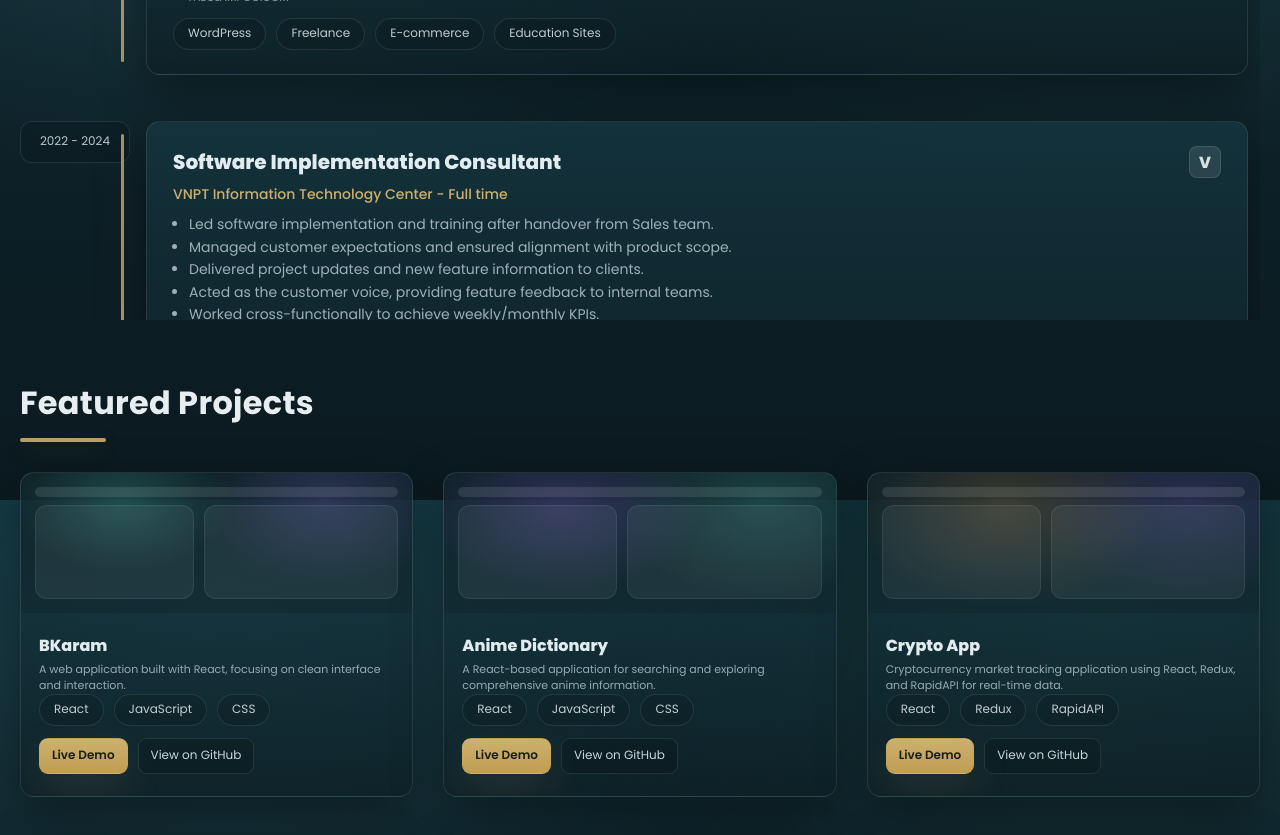
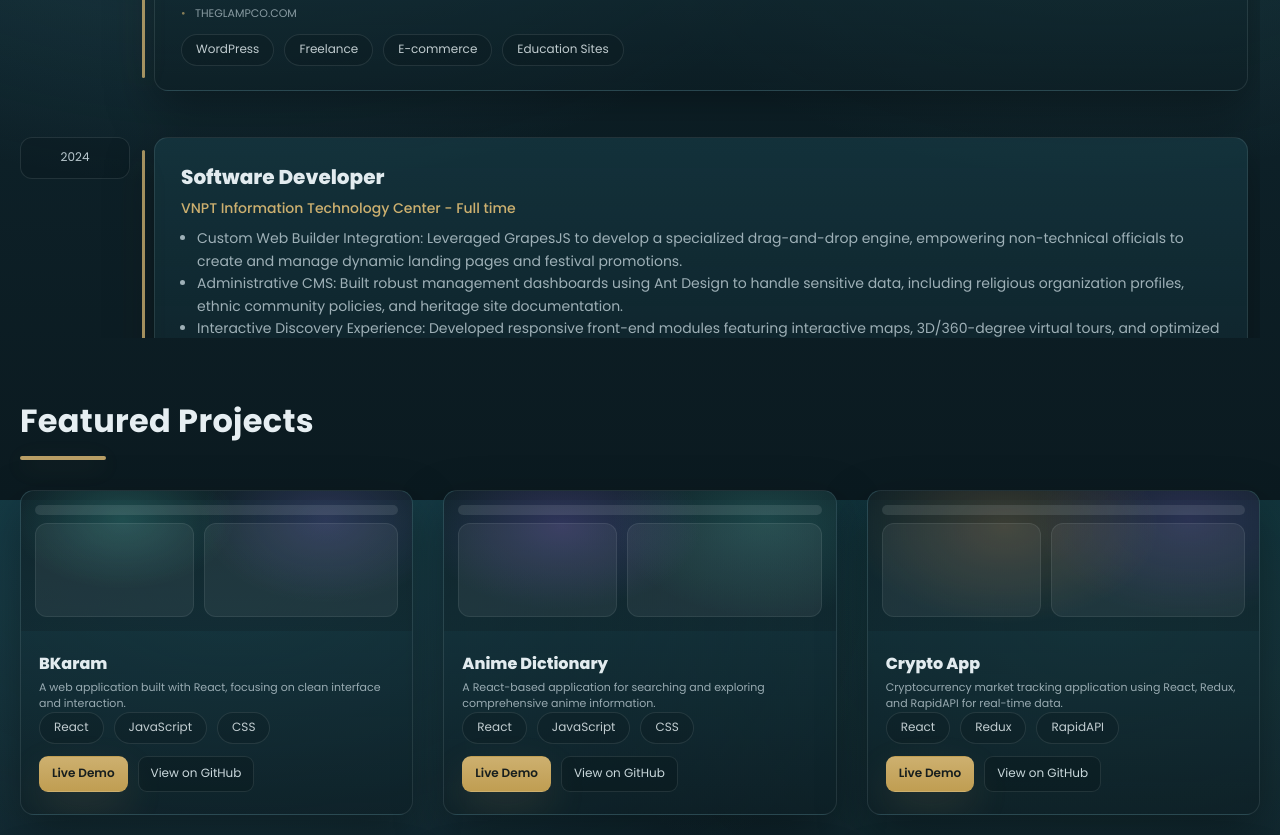
Before and after one commit to lenhanhoang98/portfolio, a React (Vite) app: page / in a window 1280 px wide. Shown: the part 1900-2735 px from the top of the page. Built offline with nearby package versions, Linux system fonts and the light colour scheme.

Commit message:
Update social links, fix UI for Experience section and CV download

```diff
--- a/src/App.jsx
+++ b/src/App.jsx
@@ -27,6 +27,7 @@ import { content } from './content'
 import profileUrl from './assets/profile.png'
 import heroLinesUrl from './assets/hero-lines.svg'
 import './index.css'
+import cvUrl from './assets/CV_HoangLeNhan.pdf'
 
 const ICONS = {
   react: FaReact,
@@ -133,13 +134,13 @@ function ContactBubble() {
             transition={{ type: 'spring', stiffness: 350, damping: 25 }}
           >
             <a href={'tel:' + content.contact.info.phone.replace(/[^0-9+]/g, '')} className="bubbleItem bubbleItem--phone" aria-label="Phone">
-               <span className="bubbleItem__txt">{content.contact.info.phone}</span> <div className="bubbleItem__icon"><FaPhone /></div>
+              <span className="bubbleItem__txt">{content.contact.info.phone}</span> <div className="bubbleItem__icon"><FaPhone /></div>
             </a>
             <a href={'mailto:' + content.contact.info.email} className="bubbleItem bubbleItem--email" aria-label="Email">
-               <span className="bubbleItem__txt">{content.contact.info.email}</span> <div className="bubbleItem__icon"><FaEnvelope /></div>
+              <span className="bubbleItem__txt">{content.contact.info.email}</span> <div className="bubbleItem__icon"><FaEnvelope /></div>
             </a>
-            <a href={content.contact.info.social.includes('in') ? 'https://linkedin.com/in/lenhanhoang98' : '#'} target="_blank" rel="noreferrer" className="bubbleItem bubbleItem--linkedin" aria-label="LinkedIn">
-               <span className="bubbleItem__txt">LinkedIn</span> <div className="bubbleItem__icon"><FaLinkedinIn /></div>
+            <a href={content.contact.info.links.linkedin} target="_blank" rel="noreferrer" className="bubbleItem bubbleItem--linkedin" aria-label="LinkedIn">
+              <span className="bubbleItem__txt">LinkedIn</span> <div className="bubbleItem__icon"><FaLinkedinIn /></div>
             </a>
           </motion.div>
         )}
@@ -231,18 +232,18 @@ export default function App() {
               </div>
               <div className="hero__role">{content.hero.role}</div>
               <p className="hero__summary">{content.hero.summary}</p>
-              <button className="btn btn--gold" type="button">
+              <a href={cvUrl} download="CV_HoangLeNhan.pdf" className="btn btn--gold">
                 <FaDownload />
                 {content.hero.cta}
-              </button>
+              </a>
               <div className="hero__social">
-                <a className="socialBtn" href="#" aria-label="GitHub">
+                <a className="socialBtn" href={content.contact.info.links.github} target="_blank" rel="noreferrer" aria-label="GitHub">
                   <FaGithub />
                 </a>
-                <a className="socialBtn" href="#" aria-label="LinkedIn">
+                <a className="socialBtn" href={content.contact.info.links.linkedin} target="_blank" rel="noreferrer" aria-label="LinkedIn">
                   <FaLinkedinIn />
                 </a>
-                <a className="socialBtn" href="#" aria-label="Email">
+                <a className="socialBtn" href={'mailto:' + content.contact.info.email} aria-label="Email">
                   <FaEnvelope />
                 </a>
               </div>
@@ -317,11 +318,6 @@ export default function App() {
                 <div className="experienceCard">
                   <div className="experienceCard__top">
                     <div className="experienceCard__role">{exp.role}</div>
-                    <div className="experienceCard__right">
-                      <div className="experienceCard__logo" aria-hidden="true">
-                        <span>{exp.company.charAt(0)}</span>
-                      </div>
-                    </div>
                   </div>
 
                   <div className="experienceCard__company">{exp.company}</div>
--- a/src/content.js
+++ b/src/content.js
@@ -7,13 +7,12 @@ export const content = {
   hero: {
     intro: "I'M",
     name: 'NHAN HOANG',
-    role: 'Front-end Developer',
     summary:
       'Front-end Developer.',
     cta: 'Download CV',
   },
   about:
-    "With over 2 years of proven experience, I'm passionate about building robust and user-centric web applications. Currently focused on (specific area).",
+    "A results-driven Front-end Developer with a solid foundation in Software Implementation Consulting and Full-stack Development. I specialize in building high-performance web applications using ReactJS/Next.js, with a proven track record of delivering complex digital portals for government and international clients. My unique background at VNPT allows me to bridge the gap between technical implementation and user-centric design, ensuring every product is not only functional but also highly scalable. I am passionate about creating seamless UI/UX and dedicated to driving digital transformation through innovative web solutions.",
   skills: [
     {
       key: 'react',
@@ -105,6 +104,22 @@ export const content = {
       tags: ['WordPress', 'Freelance', 'E-commerce', 'Education Sites'],
     },
     {
+      range: '2024',
+      role: 'Software Developer',
+      company: 'VNPT Information Technology Center - Full time',
+      bullets: [
+        'Custom Web Builder Integration: Leveraged GrapesJS to develop a specialized drag-and-drop engine, empowering non-technical officials to create and manage dynamic landing pages and festival promotions.',
+        'Administrative CMS: Built robust management dashboards using Ant Design to handle sensitive data, including religious organization profiles, ethnic community policies, and heritage site documentation.',
+        'Interactive Discovery Experience: Developed responsive front-end modules featuring interactive maps, 3D/360-degree virtual tours, and optimized multimedia galleries to enhance user exploration.',
+        'Performance & Accessibility: Ensured strict compliance with government standards for accessibility (WCAG) and optimized performance for high-traffic public access.',
+      ],
+      keyProjects: [
+        'Ho Chi Minh City Department of Ethnic Minorities and Religions Portal',
+        'Ho Chi Minh City Department of Tourism Portal',
+      ],
+      tags: ['Front-end Developer', 'React', 'Ant Design'],
+    },
+    {
       range: '2022 - 2024',
       role: 'Software Implementation Consultant',
       company: 'VNPT Information Technology Center - Full time',
@@ -123,7 +138,7 @@ export const content = {
         'Social Security application – ASXH (2023-2024)',
         'Intelligent Operations Center (IOC) – Binh Chanh District (2022-2023)',
       ],
-      tags: ['Software Implementation', 'Customer Success', 'ERP', 'VNPT'],
+      tags: ['Software Implementation', 'Customer Success', 'ERP'],
     },
 
   ],
@@ -192,6 +207,10 @@ export const content = {
       phone: '(+84) 382960160',
       location: 'District 5, Ho Chi Minh City, Viet Nam',
       social: ['gh', 'in', 'mail'],
+      links: {
+        github: 'https://github.com/lenhanhoang98',
+        linkedin: 'https://www.linkedin.com/in/nhanhoang98/',
+      }
     },
     actions: {
       copy: 'Click-to-copy',
--- a/src/index.css
+++ b/src/index.css
@@ -14,7 +14,8 @@
   --radius: 14px;
   --radius-sm: 10px;
   --container: 1240px;
-  --header-height: 74px; /* 14px padding * 2 + ~46px text = ~74px */
+  --header-height: 74px;
+  /* 14px padding * 2 + ~46px text = ~74px */
 
   font-family: Poppins, system-ui, -apple-system, Segoe UI, Roboto, Arial, sans-serif;
   text-rendering: geometricPrecision;
@@ -29,14 +30,17 @@
 html {
   scroll-snap-type: y mandatory;
   scroll-behavior: smooth;
-  scroll-padding-top: var(--header-height); /* Matches header height for scroll snapping */
+  scroll-padding-top: var(--header-height);
+  /* Matches header height for scroll snapping */
 }
 
 html,
 body {
   height: 100%;
-  scrollbar-width: none; /* Hide scrollbar for Firefox */
-  -ms-overflow-style: none; /* Hide scrollbar for IE/Edge */
+  scrollbar-width: none;
+  /* Hide scrollbar for Firefox */
+  -ms-overflow-style: none;
+  /* Hide scrollbar for IE/Edge */
 }
 
 /* Hide scrollbar for Chrome, Safari and Opera */
@@ -268,12 +272,14 @@ textarea {
   height: 100%;
   object-fit: cover;
   opacity: 1;
-  transform: scale(1.05); /* Just a slight scale for framing */
+  transform: scale(1.05);
+  /* Just a slight scale for framing */
 }
 
 /* Main sections */
 .main {
-  padding: 0; /* Removed padding to let snap-sections handle it */
+  padding: 0;
+  /* Removed padding to let snap-sections handle it */
 }
 
 .snap-section {
@@ -321,7 +327,7 @@ textarea {
 
 .sectionText {
   margin: 0;
-  max-width: 700px;
+  /*max-width: 700px;*/
   color: rgba(235, 249, 255, 0.68);
   line-height: 1.75;
   font-size: 16px;
@@ -411,41 +417,53 @@ textarea {
 .skillCard--react .skillCard__icon svg {
   color: #4ad6ff;
 }
+
 .skillCard--htmlcss .skillCard__icon svg {
   color: #ff8a6a;
 }
+
 .htmlCssIcon {
   display: inline-flex;
   gap: 10px;
   align-items: center;
 }
+
 .htmlCssIcon__html {
   color: #ff7b58;
 }
+
 .htmlCssIcon__css {
   color: #4db2ff;
 }
+
 .skillCard--javascript .skillCard__icon svg {
   color: #ffd057;
 }
+
 .skillCard--typescript .skillCard__icon svg {
   color: #56a7ff;
 }
+
 .skillCard--redux .skillCard__icon svg {
   color: #a980ff;
 }
+
 .skillCard--git .skillCard__icon svg {
   color: #ff7a5f;
 }
+
 .skillCard--mongodb .skillCard__icon svg {
   color: #6fe08e;
 }
+
 .skillCard--mysql .skillCard__icon svg {
   color: #88d2ff;
 }
+
 .skillCard--docker .skillCard__icon svg {
   color: #74d3ff;
 }
+
 .skillCard--aws .skillCard__icon svg {
   color: #ffcf6d;
 }
@@ -455,7 +473,7 @@ textarea {
   margin-top: 14px;
   display: grid;
   grid-template-columns: 110px 1fr;
-  gap: 16px;
+  gap: 24px;
   align-items: start;
 }
 
@@ -482,7 +500,7 @@ textarea {
 .experienceCard::before {
   content: '';
   position: absolute;
-  left: -26px;
+  left: -13.5px;
   top: 12px;
   bottom: 12px;
   width: 3px;
@@ -504,35 +522,6 @@ textarea {
   font-size: 20px;
 }
 
-.experienceCard__right {
-  display: flex;
-  align-items: center;
-  gap: 10px;
-}
-
-.experienceCard__logo {
-  width: 32px;
-  height: 32px;
-  border-radius: 8px;
-  display: grid;
-  place-items: center;
-  background: rgba(244, 252, 255, 0.10);
-  border: 1px solid rgba(235, 249, 255, 0.12);
-  font-weight: 900;
-  color: rgba(244, 252, 255, 0.85);
-}
-
-.experienceCard__plus {
-  width: 28px;
-  height: 28px;
-  border-radius: 8px;
-  display: grid;
-  place-items: center;
-  border: 1px solid rgba(235, 249, 255, 0.12);
-  background: rgba(10, 21, 26, 0.24);
-  opacity: 0.85;
-}
-
 .experienceList {
   display: flex;
   flex-direction: column;
@@ -541,7 +530,8 @@ textarea {
   max-height: calc(100vh - var(--header-height) - 160px);
   overflow-y: auto;
   padding-right: 12px;
-  padding-bottom: 20px; /* Small safe area, no need for massive padding anymore */
+  padding-bottom: 20px;
+  /* Small safe area, no need for massive padding anymore */
   /* Thin custom scrollbar */
   scrollbar-width: thin;
   scrollbar-color: rgba(215, 183, 115, 0.3) transparent;
@@ -566,7 +556,8 @@ textarea {
 }
 
 .experienceWrap {
-  margin-bottom: 0 !important; /* Overriding manual margin from App.jsx if any */
+  margin-bottom: 0 !important;
+  /* Overriding manual margin from App.jsx if any */
 }
 
 .experienceCard__company {
@@ -632,7 +623,8 @@ textarea {
   margin-top: 16px;
   display: grid;
   grid-template-columns: repeat(3, 1fr);
-  gap: 40px 30px; /* Increased row gap specifically to 40px */
+  gap: 40px 30px;
+  /* Increased row gap specifically to 40px */
 }
 
 .projectCard {
@@ -898,6 +890,7 @@ textarea {
   padding-top: 16px;
   border-top: 1px solid rgba(235, 249, 255, 0.06);
 }
+
 .projectCard__galleryLabel {
   font-size: 10px;
   letter-spacing: 0.05em;
@@ -905,11 +898,13 @@ textarea {
   color: rgba(235, 249, 255, 0.4);
   margin-bottom: 10px;
 }
+
 .projectCard__galleryGrid {
   display: flex;
   flex-wrap: wrap;
   gap: 8px;
 }
+
 .projectCard__galleryItem {
   font-size: 11px;
   color: rgba(215, 183, 115, 0.9);
@@ -920,6 +915,7 @@ textarea {
   background: rgba(215, 183, 115, 0.05);
   transition: all 0.25s ease;
 }
+
 .projectCard__galleryItem:hover {
   background: rgba(215, 183, 115, 0.15);
   border-color: rgba(215, 183, 115, 0.6);
@@ -1026,18 +1022,23 @@ textarea {
   .skillsGrid {
     grid-template-columns: repeat(3, 1fr);
   }
+
   .projectsGrid {
     grid-template-columns: 1fr;
   }
+
   .certGrid {
     grid-template-columns: 1fr;
   }
+
   .hero__inner {
     grid-template-columns: 1fr;
   }
+
   .hero__right {
     justify-content: center;
   }
+
   .hero__photoFrame {
     width: min(360px, 86vw);
     height: min(360px, 86vw);
@@ -1048,18 +1049,23 @@ textarea {
   .skillsGrid {
     grid-template-columns: repeat(2, 1fr);
   }
+
   .experienceWrap {
     grid-template-columns: 1fr;
   }
+
   .experienceCard::before {
     display: none;
   }
+
   .contactGrid {
     grid-template-columns: 1fr;
   }
+
   .contactInfoGrid {
     grid-template-columns: 1fr;
   }
+
   .hero__title {
     font-size: 34px;
   }
@@ -1072,7 +1078,8 @@ textarea {
   right: 40px;
   z-index: 999;
   display: flex;
-  flex-direction: column-reverse; /* Button at bottom, list grows up */
+  flex-direction: column-reverse;
+  /* Button at bottom, list grows up */
   align-items: flex-end;
   gap: 16px;
 }
@@ -1083,7 +1090,7 @@ textarea {
   border-radius: 50%;
   background: linear-gradient(135deg, rgba(215, 183, 115, 1), rgba(201, 164, 84, 1));
   border: none;
-  box-shadow: 0 10px 30px rgba(0,0,0,0.5), 0 0 20px rgba(215, 183, 115, 0.4);
+  box-shadow: 0 10px 30px rgba(0, 0, 0, 0.5), 0 0 20px rgba(215, 183, 115, 0.4);
   cursor: pointer;
   display: flex;
   align-items: center;
@@ -1132,13 +1139,14 @@ textarea {
   align-items: center;
   gap: 12px;
   background: rgba(18, 41, 49, 0.95);
-  padding: 8px 14px 8px 18px; /* 14px right padding perfectly centers the 36px icon above the 64px main button */
+  padding: 8px 14px 8px 18px;
+  /* 14px right padding perfectly centers the 36px icon above the 64px main button */
   border-radius: 30px;
   border: 1px solid rgba(235, 249, 255, 0.15);
   color: rgba(244, 252, 255, 0.95);
   font-size: 14px;
   font-weight: 500;
-  box-shadow: 0 8px 25px rgba(0,0,0,0.4);
+  box-shadow: 0 8px 25px rgba(0, 0, 0, 0.4);
   text-decoration: none;
   transition: all 0.2s ease;
 }
```
Also changed, not shown: 1 other file (tests, documents, lock files or other folders).
